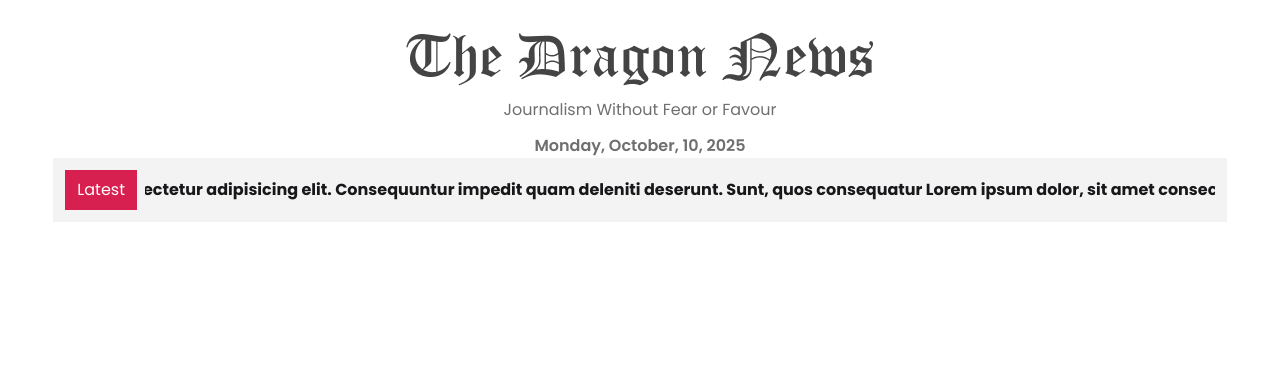
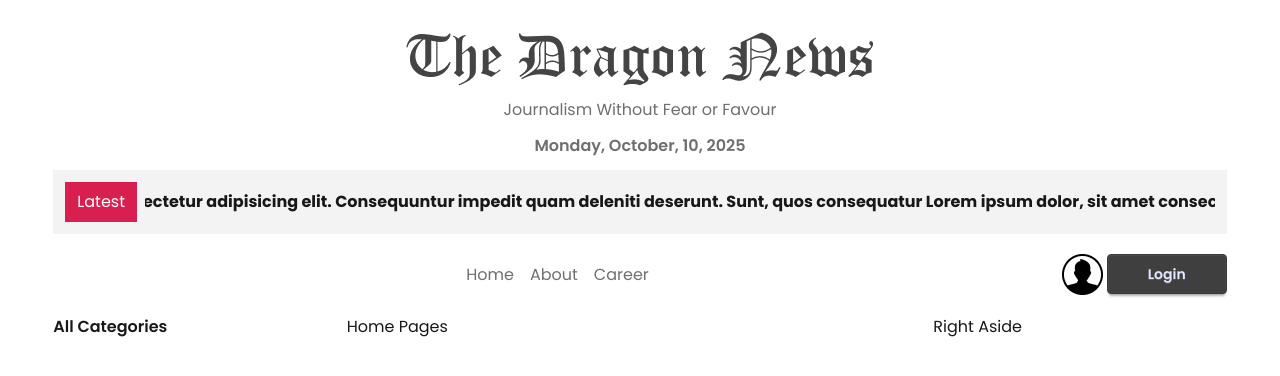
Before and after one commit to ahmed-1430/dragon-news-web-project, a React (Vite) app: page / in a window 1280 px wide. Shown: the top 376 px of the page. Built offline with nearby package versions, Linux system fonts and the light colour scheme.

Commit message:
navbar complete and main section adding

```diff
--- /dev/null
+++ b/src/Components/Category.jsx
@@ -0,0 +1,14 @@
+import React, { use } from 'react';
+
+
+const categoryPromise = fetch('/categories.json').then((res)=> res.json())
+const Category = () => {
+    const categories = use(categoryPromise)
+    return (
+        <div>
+            <h2 className='font-semibold'>All Categories</h2>
+        </div>
+    );
+};
+
+export default Category;
--- /dev/null
+++ b/src/Components/HomeLayout/LeftAside.jsx
@@ -0,0 +1,14 @@
+import React, { Suspense } from 'react';
+import Category from '../Category';
+
+const LeftAside = () => {
+    return (
+        <div>
+            <Suspense fallback={<span className="loading loading-dots loading-xl"></span>}>
+            <Category></Category>
+            </Suspense>
+        </div>
+    );
+};
+
+export default LeftAside;
--- /dev/null
+++ b/src/Components/HomeLayout/RightAside.jsx
@@ -0,0 +1,11 @@
+import React from 'react';
+
+const RightAside = () => {
+    return (
+        <div>
+            <h1>Right Aside</h1>
+        </div>
+    );
+};
+
+export default RightAside;
--- a/src/Components/LatestNews.jsx
+++ b/src/Components/LatestNews.jsx
@@ -3,9 +3,9 @@ import Marquee from 'react-fast-marquee';
 
 const LatestNews = () => {
     return (
-        <div className='flex items-center gap-2 bg-base-200 p-3'>
+        <div className='flex items-center gap-2 bg-base-200 p-3 my-3'>
             <p className='text-base-100 bg-secondary px-3 py-2'>Latest</p>
-            <Marquee>
+            <Marquee pauseOnHover={true}>
                 <p className='font-bold'>Lorem ipsum dolor sit amet, consectetur adipisicing elit. Consequuntur impedit quam deleniti deserunt. Sunt, quos consequatur Lorem ipsum dolor, sit amet consectetur adipisicing elit. Porro voluptatem, nulla nihil quibusdam omnis nisi, accusantium, corrupti repellendus dolores laborum facilis eum est inventore velit ipsa eveniet quisquam in hic.</p>
             </Marquee>
         </div>
--- /dev/null
+++ b/src/Components/NavBar.jsx
@@ -0,0 +1,22 @@
+import React from 'react';
+import { NavLink } from 'react-router';
+import userIcon from "../assets/user.png"
+
+const NavBar = () => {
+    return (
+        <div className='flex justify-between items-center my-5'>
+            <div></div>
+            <div className='nav flex gap-4 text-accent'>
+                <NavLink to="/">Home</NavLink>
+                <NavLink to="/about">About</NavLink>
+                <NavLink to="/career">Career</NavLink>
+            </div>
+            <div className='login-btn flex gap-1'>
+                <img src={userIcon} alt="UserIcon" />
+                <button className='btn btn-primary px-10'>Login</button>
+            </div>
+        </div>
+    );
+};
+
+export default NavBar;
--- a/src/Layouts/HomeLayout.jsx
+++ b/src/Layouts/HomeLayout.jsx
@@ -1,14 +1,34 @@
 import React from 'react';
 import Header from '../Components/Header';
 import LatestNews from '../Components/LatestNews';
+import NavBar from '../Components/NavBar';
+import LeftAside from '../Components/HomeLayout/LeftAside';
+import { Outlet } from 'react-router';
+import RightAside from '../Components/HomeLayout/RightAside';
 
 const HomeLayout = () => {
     return (
-        <div>
-            <Header></Header>
-            <section className='w-11/12 mx-auto'>
-                <LatestNews></LatestNews>
-            </section>
+        <div className='w-11/12 mx-auto'>
+            <header>
+                <Header></Header>
+                <section >
+                    <LatestNews></LatestNews>
+                </section>
+                <nav>
+                    <NavBar></NavBar>
+                </nav>
+            </header>
+            <main className='grid grid-cols-12'>
+                <aside className='col-span-3'>
+                    <LeftAside></LeftAside>
+                </aside>
+                <section className='col-span-6'>
+                    <Outlet></Outlet>
+                </section>
+                <aside className='col-span-3'>
+                    <RightAside></RightAside>
+                </aside>
+            </main>
         </div>
     );
 };
--- /dev/null
+++ b/src/Pages/CategoryNews.jsx
@@ -0,0 +1,11 @@
+import React from 'react';
+
+const CategoryNews = () => {
+    return (
+        <div>
+            <h1>Category News</h1>
+        </div>
+    );
+};
+
+export default CategoryNews;
--- /dev/null
+++ b/src/Pages/Home.jsx
@@ -0,0 +1,11 @@
+import React from 'react';
+
+const Home = () => {
+    return (
+        <div>
+            <h1>Home Pages</h1>
+        </div>
+    );
+};
+
+export default Home;
```
Also changed, not shown: src/Routes/Router.jsx (+14 -1 lines).
